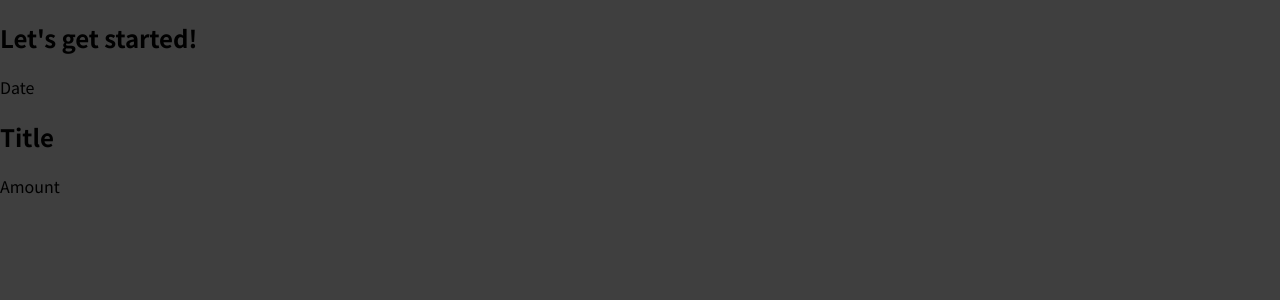
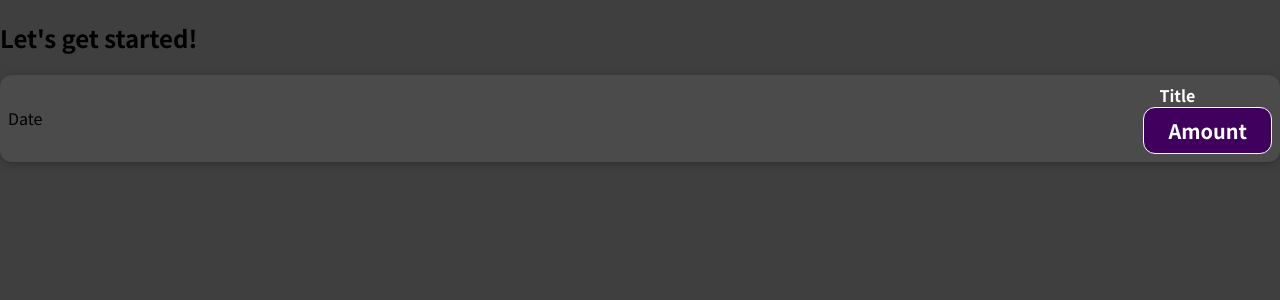
Before and after one commit to Dakota-Leonard/expense-tracker, a JavaScript app: page / in a window 1280 px wide. Shown: the top 300 px of the page. Built offline with nearby package versions, Linux system fonts and the light colour scheme.

Commit message:
Add styling to ExpenseItem component

```diff
--- /dev/null
+++ b/src/components/ExpenseItem.css
@@ -0,0 +1,56 @@
+.expense-item {
+  display: flex;
+  justify-content: space-between;
+  align-items: center;
+  box-shadow: 0 2px 8px rgba(0, 0, 0, 0.25);
+  padding: 0.5rem;
+  margin: 1rem 0;
+  border-radius: 12px;
+  background-color: #4b4b4b;
+}
+
+.expense-item_description {
+  display: flex;
+  flex-direction: column;
+  gap: 1rem;
+  align-items: flex-end;
+  flex-flow: column-reverse;
+  justify-content: flex-start;
+  flex: 1;
+}
+
+.expense-item h2 {
+  color: #3a3a3a;
+  font-size: 1rem;
+  flex: 1;
+  margin: 0 1rem;
+  color: white;
+}
+
+.expense-item_price {
+  font-size: 1rem;
+  font-weight: bold;
+  color: white;
+  background-color: #40005d;
+  border: 1px solid white;
+  padding: 0.5rem;
+  border-radius: 12px;
+}
+
+@media (min-width: 580px) {
+  .expense-item_description {
+    flex-direction: row;
+    align-items: center;
+    justify-content: flex-start;
+    flex: 1;
+  }
+
+  .expense-item_description h2 {
+    font-size: 1.25rem;
+  }
+
+  .expense-item_price {
+    font-size: 1.25rem;
+    padding: 0.5rem 1.5rem;
+  }
+}
--- a/src/components/ExpenseItem.js
+++ b/src/components/ExpenseItem.js
@@ -1,13 +1,18 @@
+import './ExpenseItem.css';
+
 function ExpenseItem() {
   return (
-    <>
+    <div className="expense-item">
       <div>Date</div>
       <div>
-        <h2>Title</h2>
-        <div>Amount</div>
+        <h2 className="expense-item_description">Title</h2>
+        <div className="expense-item_price">Amount</div>
       </div>
-    </>
+    </div>
   );
 }
 
+//Date of Purchase
+//Title = Description of purchase
+//Amount = amount spent on purchase
 export default ExpenseItem;
```
